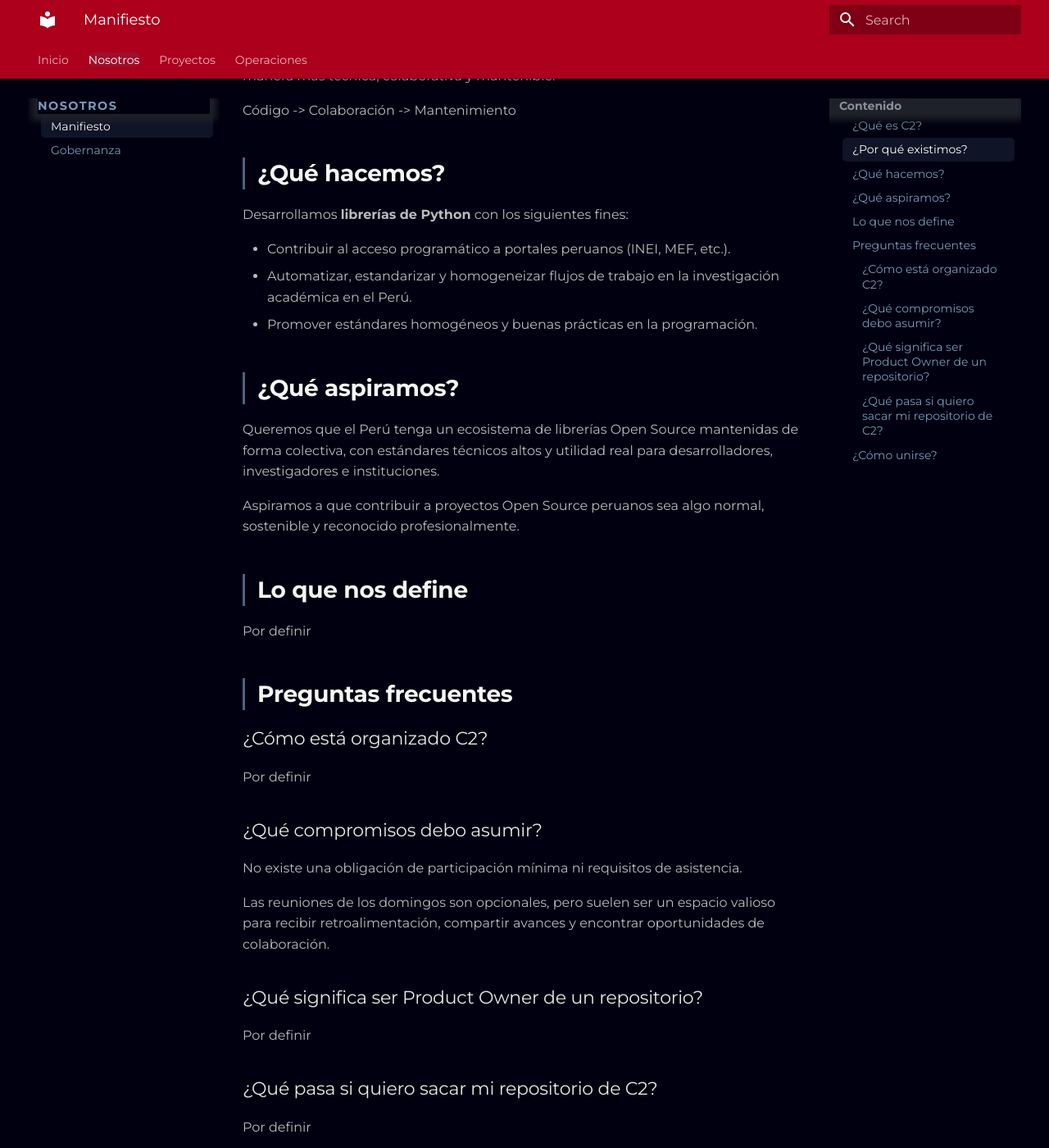
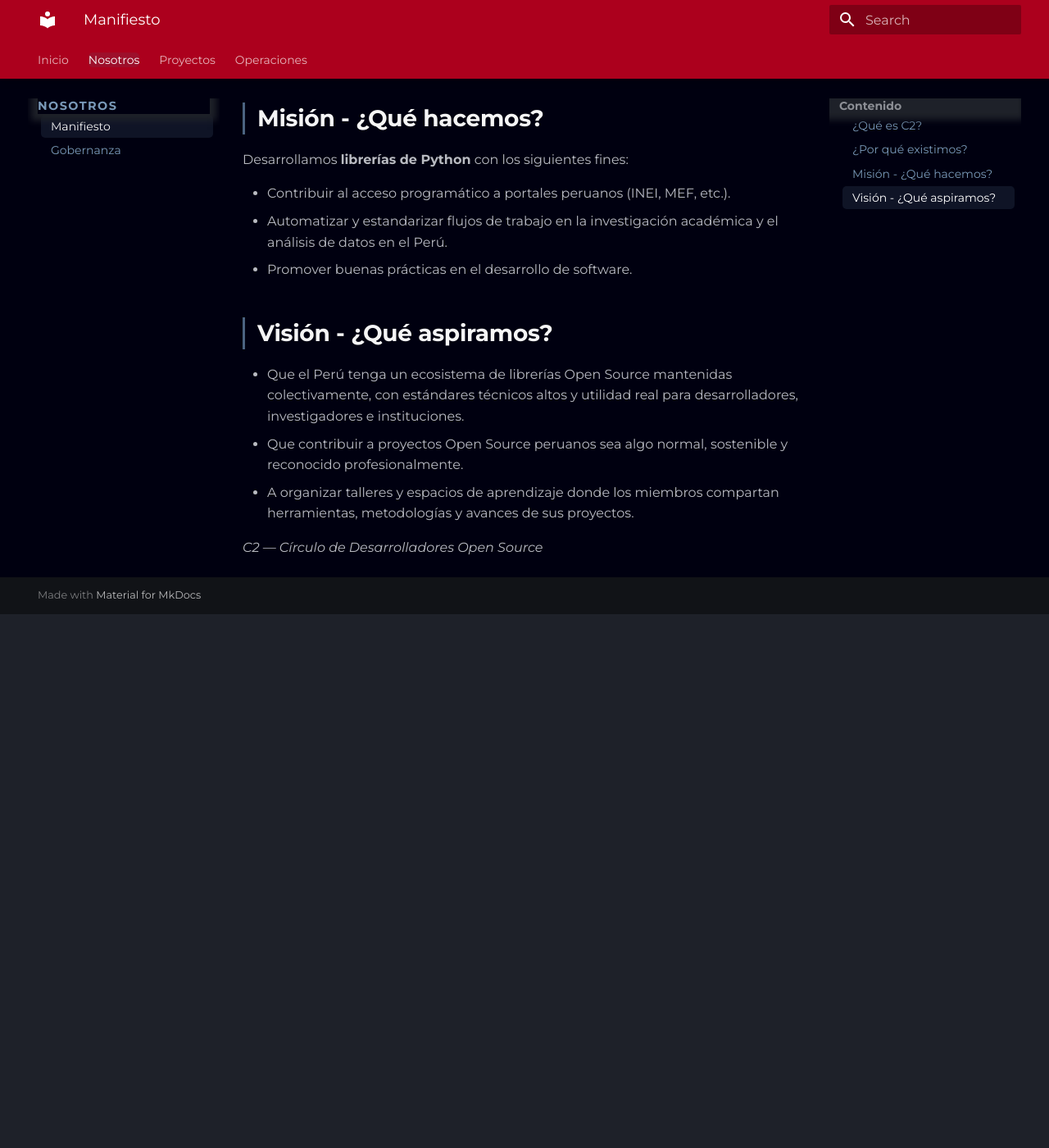
Before and after one commit to c2-circulo-desarrolladores/c2-core, an MkDocs documentation site: the page built from docs/nosotros/manifiesto.md, in a window 1280 px wide and 1400 px high, scrolled down 917 px. Shown: the whole window at 82% size. Built offline with MkDocs 1.6.1 and Material for MkDocs 9.7.7, drawn with Linux system fonts in a browser that asks for light colours; after the commit the page ends 1666 px from its top, so only the background shows below that; some of the changed text lies outside the part shown.

Commit message:
feat(nos): Añadir misión y visión; mejorar contenido

```diff
--- a/docs/nosotros/manifiesto.md
+++ b/docs/nosotros/manifiesto.md
@@ -2,9 +2,7 @@
 
 ## ¿Qué es C2?
 
-C2 es una comunidad multidisciplinaria que busca desarrollar, colaborar y mantener librerías Open Source para el ecosistema peruano.
-
-Buscamos convertirnos en un referente nacional en el desarrollo de software Open Source en Python.
+C2 es una comunidad técnica y multidisciplinaria que busca desarrollar, colaborar y mantener librerías Open Source escritas en Python para el ecosistema peruano.
 
 ## ¿Por qué existimos?
 
@@ -13,8 +11,8 @@ Cada cierto tiempo, aparece una nueva librería de Python que gana atención en
 Sin embargo, estas librerías enfrentan problemas similares:
 
 - La visibilidad desaparece después del entusiasmo inicial
+- Falta de mantenimiento y abandono de la librería
 - Duplicación de esfuerzos entre proyectos similares
-- Falta de mantenimiento y abandono de la librería
 - Falta de retroalimentación y revisión técnica
 - Falta de estándares compartidos y buenas prácticas
 
@@ -22,62 +20,18 @@ C2 existe para reunir desarrolladores que quieran construir librerías Open Sour
 
 Código -> Colaboración -> Mantenimiento
 
-## ¿Qué hacemos?
+## Misión - ¿Qué hacemos?
 
 Desarrollamos **librerías de Python** con los siguientes fines:
 
 - Contribuir al acceso programático a portales peruanos (INEI, MEF, etc.).
-- Automatizar, estandarizar y homogeneizar flujos de trabajo en la investigación académica en el Perú.
-- Promover estándares homogéneos y buenas prácticas en la programación.
+- Automatizar y estandarizar flujos de trabajo en la investigación académica y el análisis de datos en el Perú.
+- Promover buenas prácticas en el desarrollo de software.
 
-## ¿Qué aspiramos?
+## Visión - ¿Qué aspiramos?
 
-Queremos que el Perú tenga un ecosistema de librerías Open Source mantenidas de forma colectiva, con estándares técnicos altos y utilidad real para desarrolladores, investigadores e instituciones.
-
-Aspiramos a que contribuir a proyectos Open Source peruanos sea algo normal, sostenible y reconocido profesionalmente.
-
-## Lo que nos define
-
-Por definir
-<!-- - **Conocimiento técnico** — nos importa hacer las cosas bien.
-- **Altruismo** — compartir código, tiempo y conocimiento para beneficio de la sociedad.
-- **Adopción** — el mejor indicador de que algo vale es que otros lo usen.
- -->
-
-## Preguntas frecuentes
-
-### ¿Cómo está organizado C2?
-
-Por definir
-
-### ¿Qué compromisos debo asumir?
-
-No existe una obligación de participación mínima ni requisitos de asistencia.
-
-Las reuniones de los domingos son opcionales, pero suelen ser un espacio valioso para recibir retroalimentación, compartir avances y encontrar oportunidades de colaboración.
-
-### ¿Qué significa ser Product Owner de un repositorio?
-
-Por definir
-<!-- Significa exactamente lo mismo que ser el autor del repo. Tú defines el roadmap, tú
-revisas y apruebas las contribuciones de otros, tú tomas las decisiones sobre tu
-proyecto.
-
-El círculo puede ofrecerte orientación técnica, feedback y perspectivas distintas,
-pero nada de eso te obliga a nada. Tu librería es tuya.
-
-Lo que sí pedimos es que el workflow de colaboración siga buenas prácticas: no hacer
-push directo a `main`, trabajar con ramas, abrir Pull Requests y documentar los cambios
-importantes. No es burocracia, es respeto por quienes colaboran contigo. -->
-
-### ¿Qué pasa si quiero sacar mi repositorio de C2?
-
-Por definir
-<!-- Lo transferimos de vuelta a tu cuenta sin preguntas. La organización no retiene proyectos
-en contra de la voluntad de sus autores. Esto está garantizado en el `GOVERNANCE.md`. -->
-
-## ¿Cómo unirse?
-
-Por definir
+- Que el Perú tenga un ecosistema de librerías Open Source mantenidas colectivamente, con estándares técnicos altos y utilidad real para desarrolladores, investigadores e instituciones.
+- Que contribuir a proyectos Open Source peruanos sea algo normal, sostenible y reconocido profesionalmente.
+- A organizar talleres y espacios de aprendizaje donde los miembros compartan herramientas, metodologías y avances de sus proyectos.
 
 *C2 — Círculo de Desarrolladores Open Source*
```
